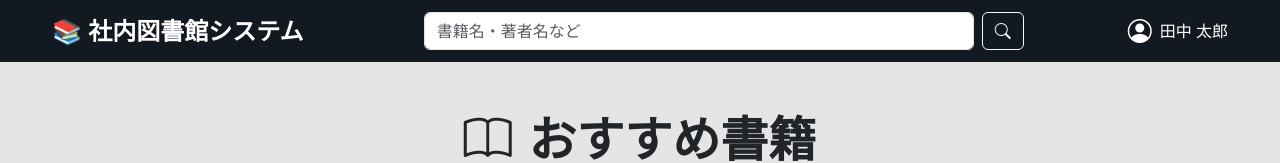
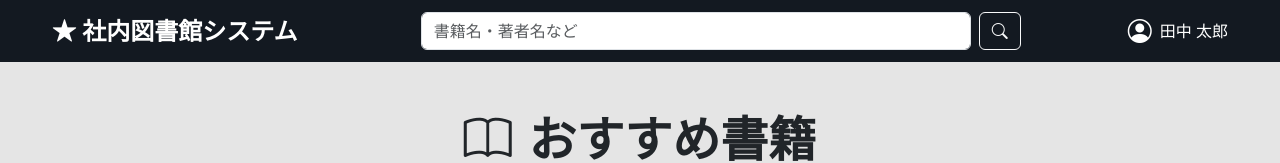
Before and after one commit to nakamura-ryoya/LibraryApp, a plain HTML site: page resources/toppage.html in a window 1280 px wide. Shown: the top 163 px of the page. Drawn offline with nearby package versions, Linux system fonts and the light colour scheme.

Commit message:
本マークを星マークに変えました

```diff
--- a/resources/toppage.html
+++ b/resources/toppage.html
@@ -28,7 +28,7 @@
       >
         <!-- 左側：システム名 -->
         <a class="navbar-brand fw-bold text-white" href="/top.html">
-          📚 社内図書館システム
+          ★ 社内図書館システム
         </a>
 
         <!-- 中央：検索フォーム（伸縮対応） -->
```
